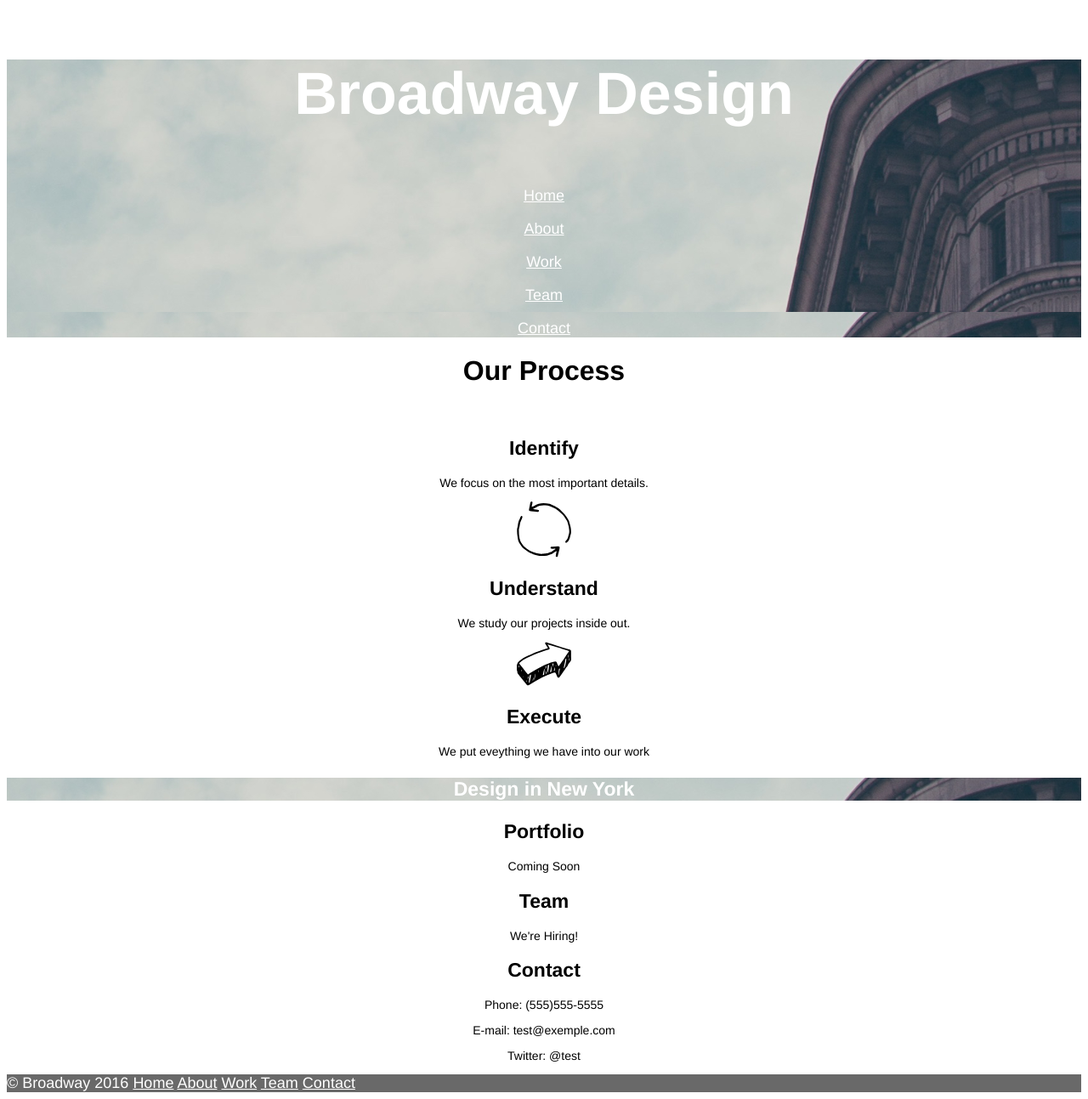
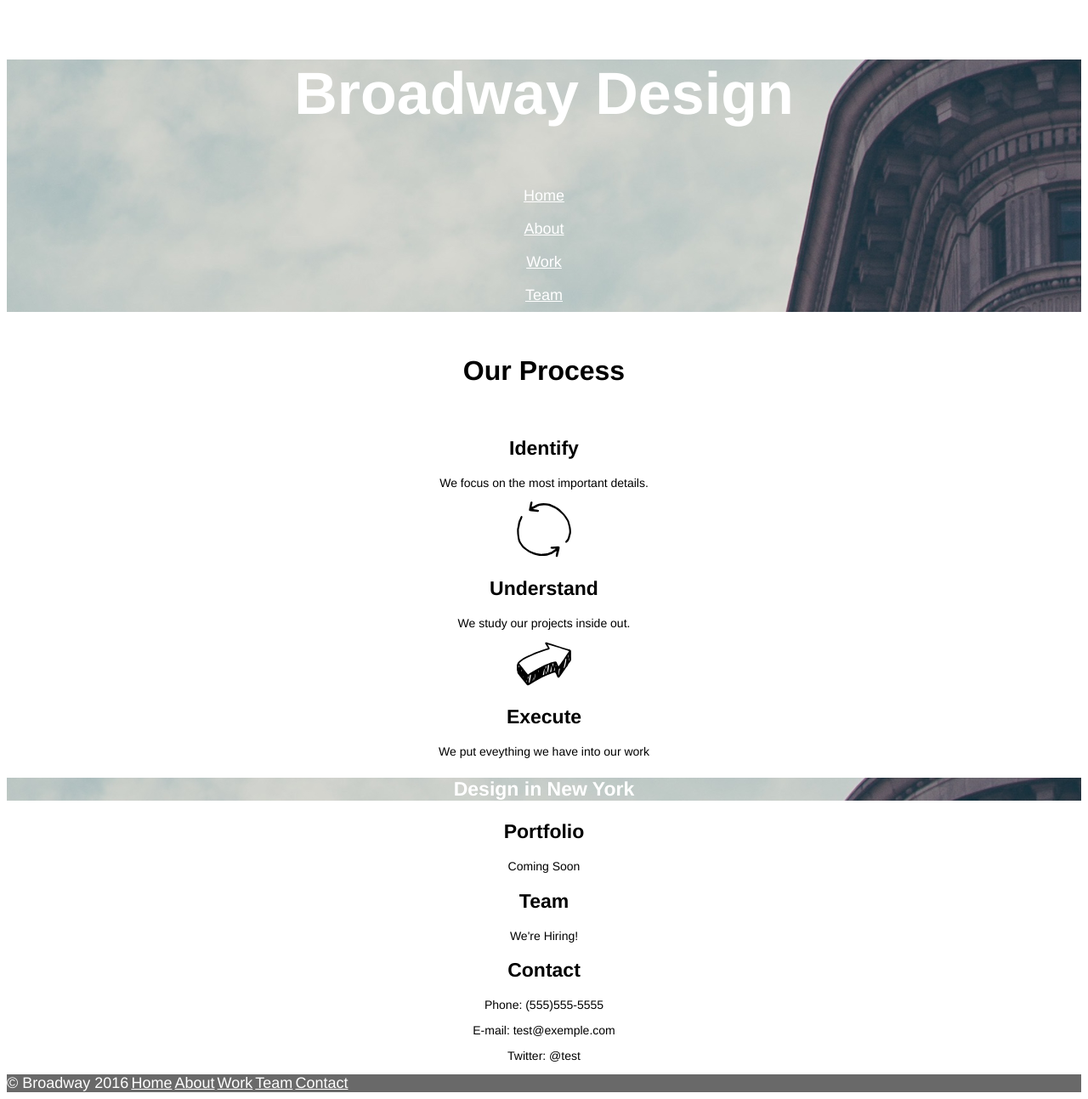
Before and after one commit to Short-Handed/BroadwayDesign, a plain HTML site: page index.html in a window 1280 px wide. Shown: the whole page at 85% size. Drawn offline with Linux system fonts and the light colour scheme.

Commit message:
final build for today

```diff
--- a/resources/css/style.css
+++ b/resources/css/style.css
@@ -12,6 +12,7 @@ body {
 
 #home {
   background-image: url(../images/the-flatiron-building.png);
+  background-repeat: no-repeat;
 }
 
 a {
@@ -42,7 +43,7 @@ h3 {
 }
 
 nav {
-  font-size: 18px;
+  font-size: 11px;
   color: white;
   text-align: left;
   background-color: dimgray;
```
